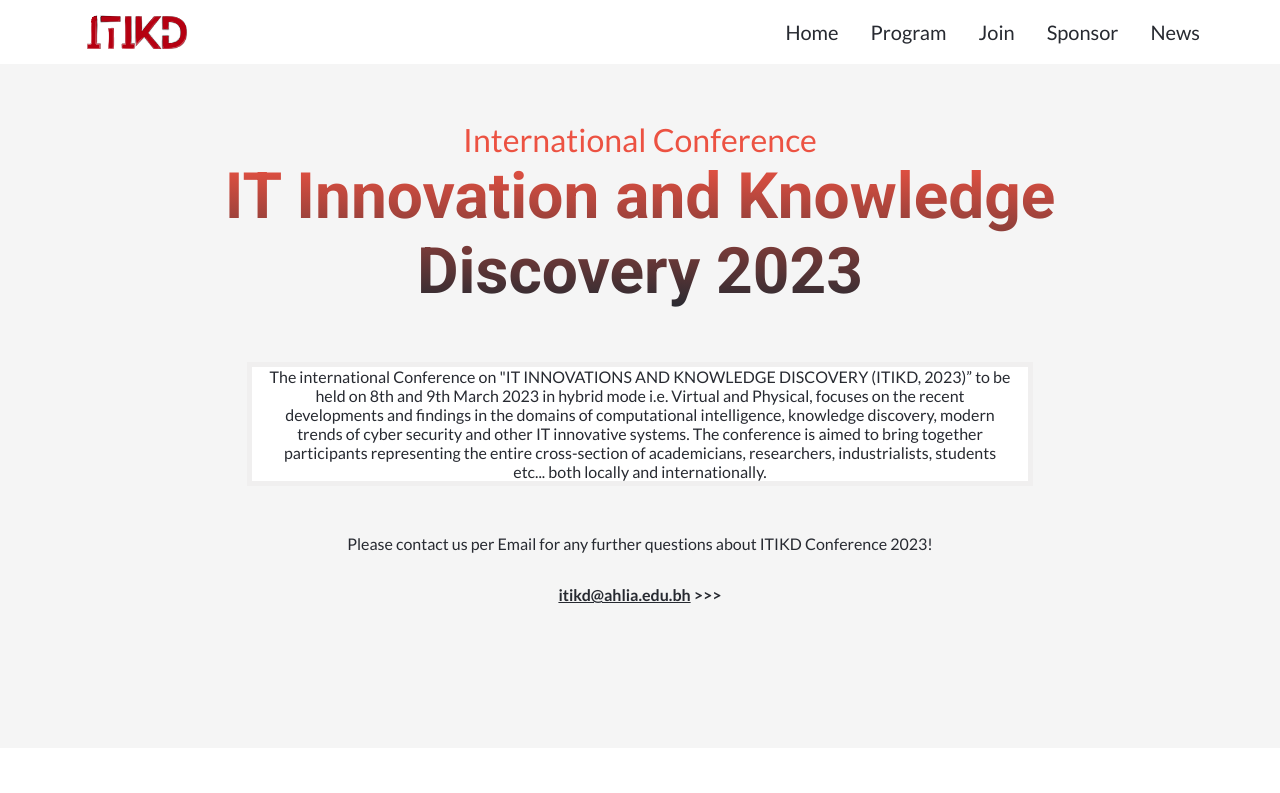
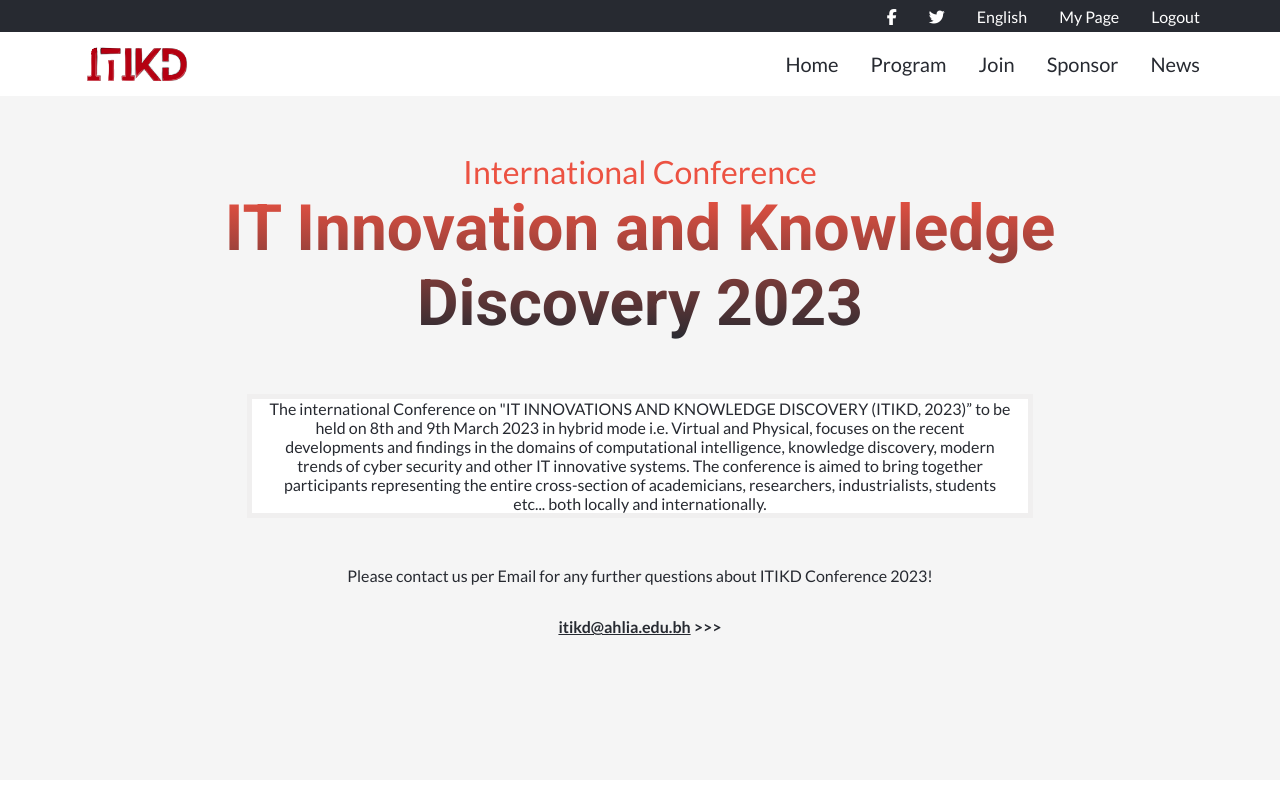
Before and after one commit to dhirajsingha143/ITIKD-Conference-2023, a website: page about.html in a window 1280 px wide. Shown: the top 793 px of the page. Drawn offline with Linux system fonts and the light colour scheme.

Commit message:
Add social-connections at top of the page

```diff
--- a/about.html
+++ b/about.html
@@ -21,6 +21,15 @@
 
 <body class="contianer">
     <header>
+        <div class="social-connection padding-x">
+            <ul class="social-container">
+                <li class="social-link"><i class="fa-brands fa-facebook-f"></i></li>
+                <li class="social-link"><i class="fa-brands fa-twitter"></i></li>
+                <li class="social-link">English</li>
+                <li class="social-link">My Page</li>
+                <li class="social-link">Logout</li>
+            </ul>
+        </div>
         <nav class="nav-container padding-x">
             <div class="logo-container">
                 <i class="fa-solid fa-bars"></i>
--- a/styles.css
+++ b/styles.css
@@ -43,6 +43,10 @@ body {
   justify-content: space-between;
   align-items: flex-start;
   height: 4rem;
+}
+
+.social-connection {
+  display: none;
 }
 
 /* Hamburger menu for mobile */
@@ -533,7 +537,7 @@ body {
     margin: 0 auto;
   }
 
-  /* Hamburger menu */
+  /* Navigation menu */
   .nav-container {
     display: flex;
     justify-content: center;
@@ -542,6 +546,26 @@ body {
 
   .nav-container .logo-container {
     display: none;
+  }
+
+  .social-connection {
+    display: flex;
+    justify-content: flex-end;
+    align-items: center;
+    width: 100%;
+    height: 1rem;
+    background-color: var(--black);
+    margin: 0;
+  }
+
+  .social-connection .social-container {
+    display:flex;
+    padding: 0;
+    margin: 0;
+    list-style: none;
+    gap: 2rem;
+    color: white;
+    cursor: pointer;
   }
 
   .nav-link-container {
```
Also changed, not shown: index.html (+9 -0 lines).
